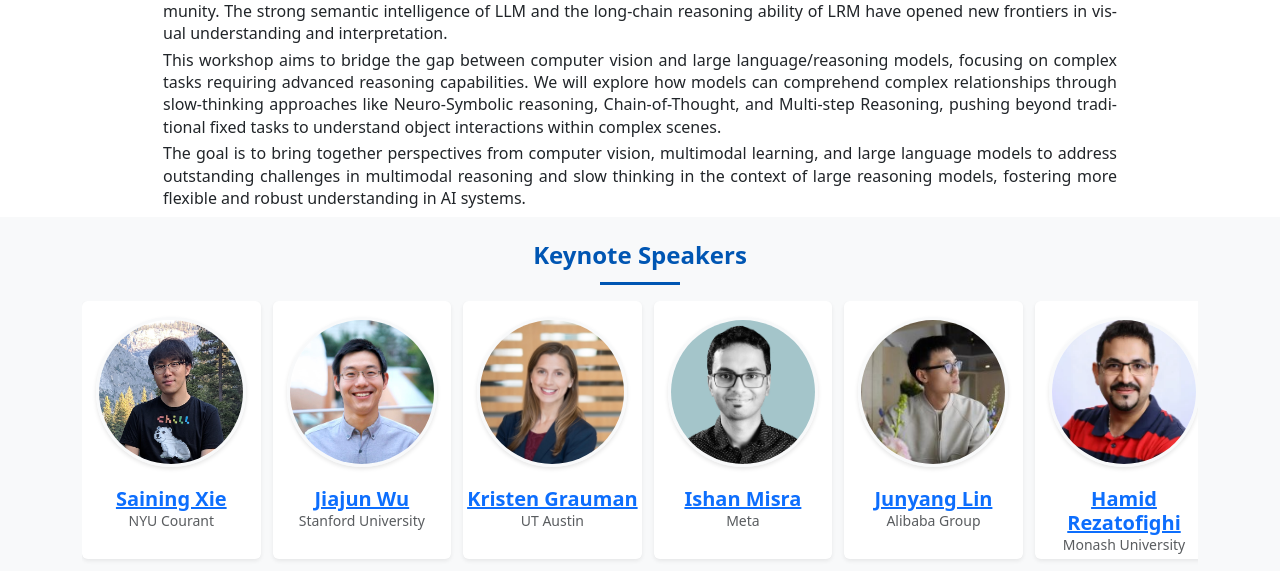
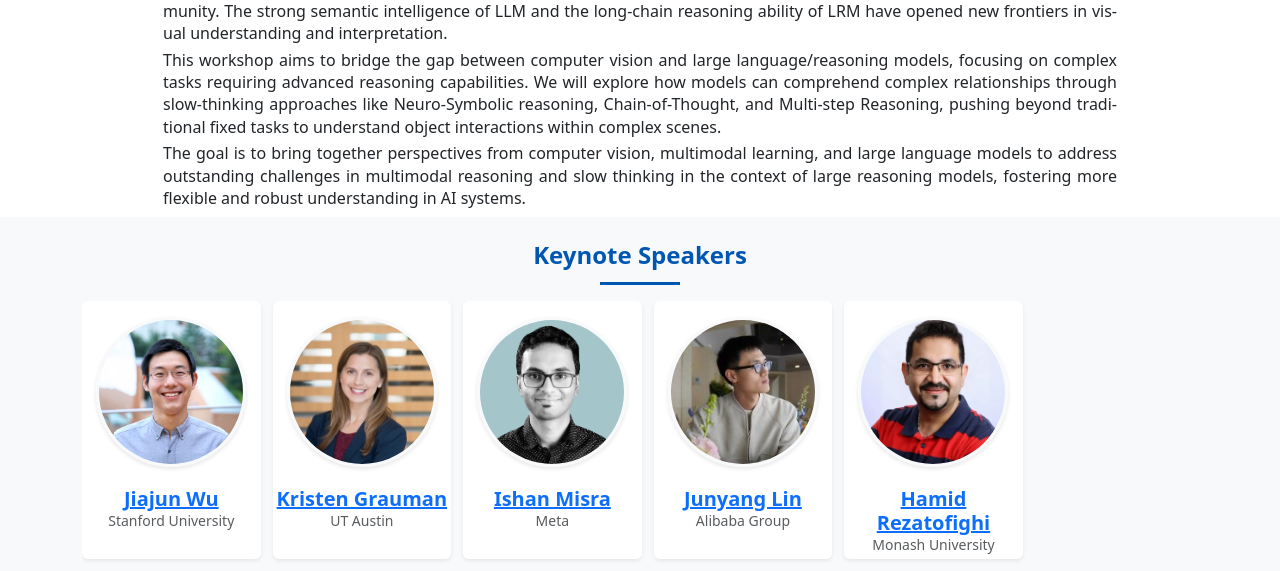
Before and after one commit to mars2workshop/iccv2025, a plain HTML site: page index.html in a window 1280 px wide. Shown: the part 381-952 px from the top of the page. Drawn offline with nearby package versions, Linux system fonts and the light colour scheme; some packages are replaced by stand-ins of ours; a script that the page names is missing.

Commit message:
Update index.html

```diff
--- a/index.html
+++ b/index.html
@@ -162,18 +162,6 @@
         <div class="container">
             <h2 class="section-title text-center mb-2 fw-bold">Keynote Speakers</h2>
             <div class="speakers-row">
-                <!-- Speaker items with compact styling -->
-                <div class="speaker-item">
-                    <div class="card h-100 border-0 shadow-sm">
-                        <div class="organizer-img-container">
-                            <img src="assets/images/speakers/saining_xie.png" class="organizer-img" alt="Saining Xie">
-                        </div>
-                        <div class="card-body text-center p-1">
-                            <h5 class="card-title fw-bold mb-0 "><a href="https://www.sainingxie.com/">Saining Xie</a></h5>
-                            <p class="card-text text-muted small">NYU Courant</p>
-                        </div>
-                    </div>
-                </div>
                 <!-- Speaker 2 -->
                 <div class="speaker-item">
                     <div class="card h-100 border-0 shadow-sm">
```
